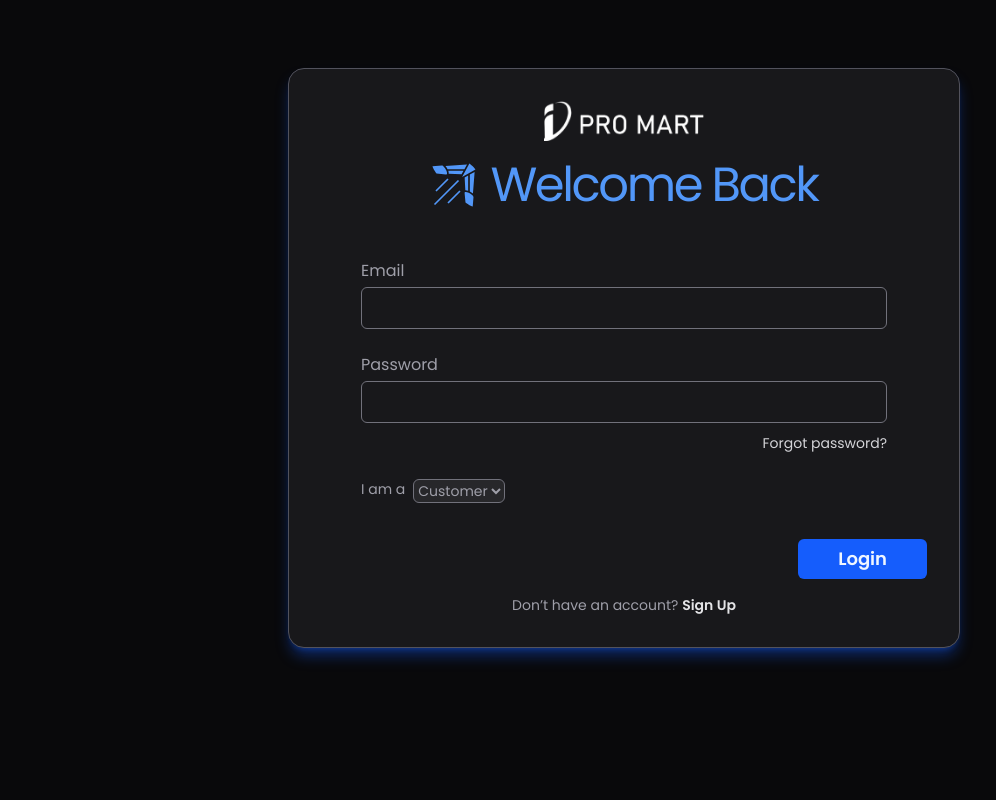
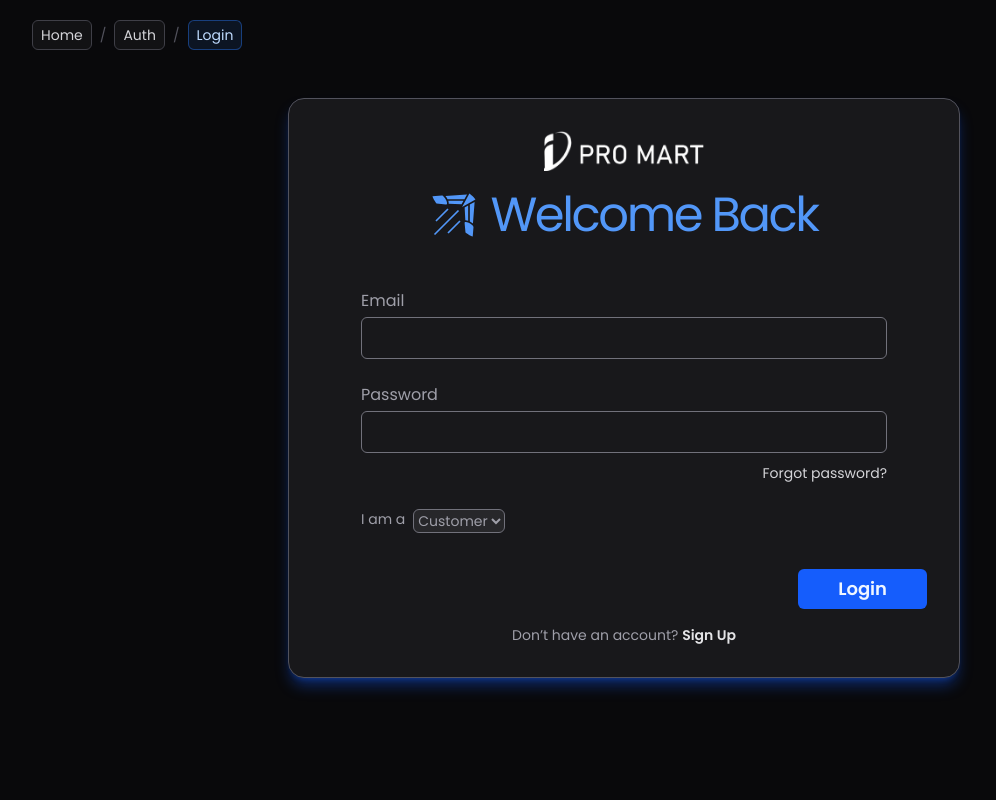
Before and after one commit to Thulhid/IProMart, a Next.js app: page /auth/login in a window 1280 px wide. Shown: the top 800 px of the page, without its empty margins (16-1012 px from the left). Built offline with nearby package versions, Linux system fonts and the light colour scheme; no server answers; grey boxes are pictures that could not be loaded.

Commit message:
feat: absolute path section

```diff
--- /dev/null
+++ b/app/_components/Breadcrumbs.js
@@ -0,0 +1,99 @@
+"use client";
+
+import Link from "next/link";
+import { usePathname } from "next/navigation";
+
+const LABELS = {
+  admin: "Admin",
+  auth: "Auth",
+  cart: "Cart",
+  me: "Me",
+  wallet: "Wallet",
+  payment: "Payment",
+  products: "Products",
+  promo: "Promo",
+  repairs: "Repairs",
+  "pc-builder": "PC Builder",
+  "repair-payment": "Repair Payment",
+};
+
+function safeDecode(value) {
+  try {
+    return decodeURIComponent(value);
+  } catch {
+    return value;
+  }
+}
+
+function formatSegment(segment) {
+  if (LABELS[segment]) return LABELS[segment];
+  const decoded = safeDecode(segment);
+  const spaced = decoded.replace(/[-_]+/g, " ");
+  return spaced.replace(/\b\w/g, (c) => c.toUpperCase());
+}
+
+export default function Breadcrumbs() {
+  const pathname = usePathname() || "/";
+  if (pathname === "/") return null;
+  const segments = pathname.split("/").filter(Boolean);
+  const nonClickable = new Set(["admin"]);
+  const needsHeaderOffset =
+    pathname === "/admin/dashboard" || pathname === "/admin/products";
+  const topOffset = needsHeaderOffset ? "mt-20 sm:mt-24" : "mt-0";
+
+  const crumbs = segments.map((segment, index) => {
+    const href = "/" + segments.slice(0, index + 1).join("/");
+    const label = formatSegment(segment);
+    const shortLabel = label.length > 28 ? `${label.slice(0, 24)}...` : label;
+    return {
+      href,
+      label,
+      shortLabel,
+      segment,
+      isLast: index === segments.length - 1,
+    };
+  });
+
+  return (
+    <nav
+      className={`mx-4 mb-5 flex flex-wrap items-center gap-2 text-xs text-zinc-400 sm:text-sm md:mx-10 2xl:mx-auto 2xl:max-w-[1440px] ${topOffset}`}
+      aria-label="Breadcrumb"
+    >
+      <Link
+        href="/"
+        className="rounded-md border border-zinc-700 bg-zinc-900/60 px-2 py-1 text-zinc-300 transition-colors hover:border-blue-500/50 hover:text-zinc-100"
+      >
+        Home
+      </Link>
+
+      {crumbs.map((crumb) => (
+        <span key={crumb.href} className="flex items-center gap-2">
+          <span className="text-zinc-600">/</span>
+          {crumb.isLast ? (
+            <span
+              className="rounded-md border border-blue-500/40 bg-blue-500/10 px-2 py-1 text-blue-200"
+              title={crumb.label}
+            >
+              {crumb.shortLabel}
+            </span>
+          ) : nonClickable.has(crumb.segment) ? (
+            <span
+              className="rounded-md border border-zinc-700 bg-zinc-900/40 px-2 py-1 text-zinc-500"
+              title={crumb.label}
+            >
+              {crumb.shortLabel}
+            </span>
+          ) : (
+            <Link
+              href={crumb.href}
+              className="rounded-md border border-zinc-700 bg-zinc-900/60 px-2 py-1 text-zinc-300 transition-colors hover:border-blue-500/50 hover:text-zinc-100"
+              title={crumb.label}
+            >
+              {crumb.shortLabel}
+            </Link>
+          )}
+        </span>
+      ))}
+    </nav>
+  );
+}
--- a/app/_components/ProductBox.js
+++ b/app/_components/ProductBox.js
@@ -9,7 +9,9 @@ async function ProductBox({ searchParams, products }) {
 
   if (searchParams?.category) {
     const category = await getCategoryById(searchParams?.category);
-    subs = category.data.data.Subcategories;
+    const payload =
+      category?.data?.data ?? category?.data ?? category?.category ?? category;
+    subs = payload?.subcategories ?? payload?.Subcategories ?? [];
   }
 
   return (
--- a/app/_components/SubcategorySelection.js
+++ b/app/_components/SubcategorySelection.js
@@ -24,7 +24,19 @@ export default function SubcategorySelection({ isVertical = false }) {
       }
       try {
         const res = await getCategoryById(categoryId);
-        const list = res?.data?.data?.data?.Subcategories ?? [];
+        const payload =
+          res?.data?.data?.data ??
+          res?.data?.data ??
+          res?.data ??
+          res?.category ??
+          res ??
+          {};
+        const list =
+          payload?.subcategories ??
+          payload?.Subcategories ??
+          payload?.subcategory ??
+          payload?.Subcategory ??
+          [];
         setSubcategories(list);
       } catch (error) {
         toast.error(error?.message || "Failed to load subcategories");
--- a/app/admin/setting/page.js
+++ b/app/admin/setting/page.js
@@ -80,7 +80,7 @@ export default function SettingsPage() {
             onSubmit={handleSubmit(onSubmit)}
             className="w-full max-w-xl space-y-6 rounded-2xl border border-zinc-700 bg-zinc-900 p-8 shadow-lg shadow-blue-600/40"
           >
-            <div className="space-y-2">
+            <div className="flex w-fit flex-col space-y-2">
               <label className="font-medium text-zinc-100">
                 Shipping Fee (Rs.)
               </label>
@@ -109,7 +109,7 @@ export default function SettingsPage() {
                 Enable Points
               </label>
 
-              <div className="space-y-2">
+              <div className="flex w-fit flex-col space-y-2">
                 <label className="font-medium text-zinc-100">
                   1 Point value (Rs.)
                 </label>
--- a/app/layout.js
+++ b/app/layout.js
@@ -3,6 +3,7 @@ import dynamic from "next/dynamic";
 import { Poppins } from "next/font/google";
 import { Toaster } from "react-hot-toast";
 import { CustomerProvider } from "@/app/_context/CustomerContext";
+import Breadcrumbs from "@/app/_components/Breadcrumbs";
 const Footer = dynamic(() => import("@/app/_components/Footer"));
 
 const poppins = Poppins({
@@ -64,6 +65,7 @@ export default function RootLayout({ children }) {
         <CustomerProvider>
           <main className="pb-10 sm:min-w-auto md:pb-0">
             {/* bottom padding = height of bottom nav */}
+            <Breadcrumbs />
             {children}
             <Footer />
           </main>
--- a/app/me/wallet/page.js
+++ b/app/me/wallet/page.js
@@ -177,7 +177,6 @@ export default function WalletPage() {
         </BackButton>
 
         <div className="flex items-center gap-3">
-          <HiOutlineWallet className="text-blue-300" size={26} />
           <h1 className="text-2xl font-semibold text-zinc-300 sm:text-3xl">
             My Wallet
           </h1>
@@ -277,8 +276,8 @@ export default function WalletPage() {
 
               {!threshold.enabled ? (
                 <p className="mt-2 text-xs text-zinc-500">
-                  You can redeem points as long as you have available balance and
-                  your order cap allows it.
+                  You can redeem points as long as you have available balance
+                  and your order cap allows it.
                 </p>
               ) : (
                 <>
@@ -308,7 +307,9 @@ export default function WalletPage() {
             </div>
 
             <div className="rounded-xl border border-zinc-700 bg-zinc-800 p-4">
-              <p className="text-sm font-semibold text-zinc-200">Wallet Rules</p>
+              <p className="text-sm font-semibold text-zinc-200">
+                Wallet Rules
+              </p>
 
               <div className="mt-3 space-y-2 text-sm text-zinc-300">
                 <div className="flex items-center justify-between">
```
